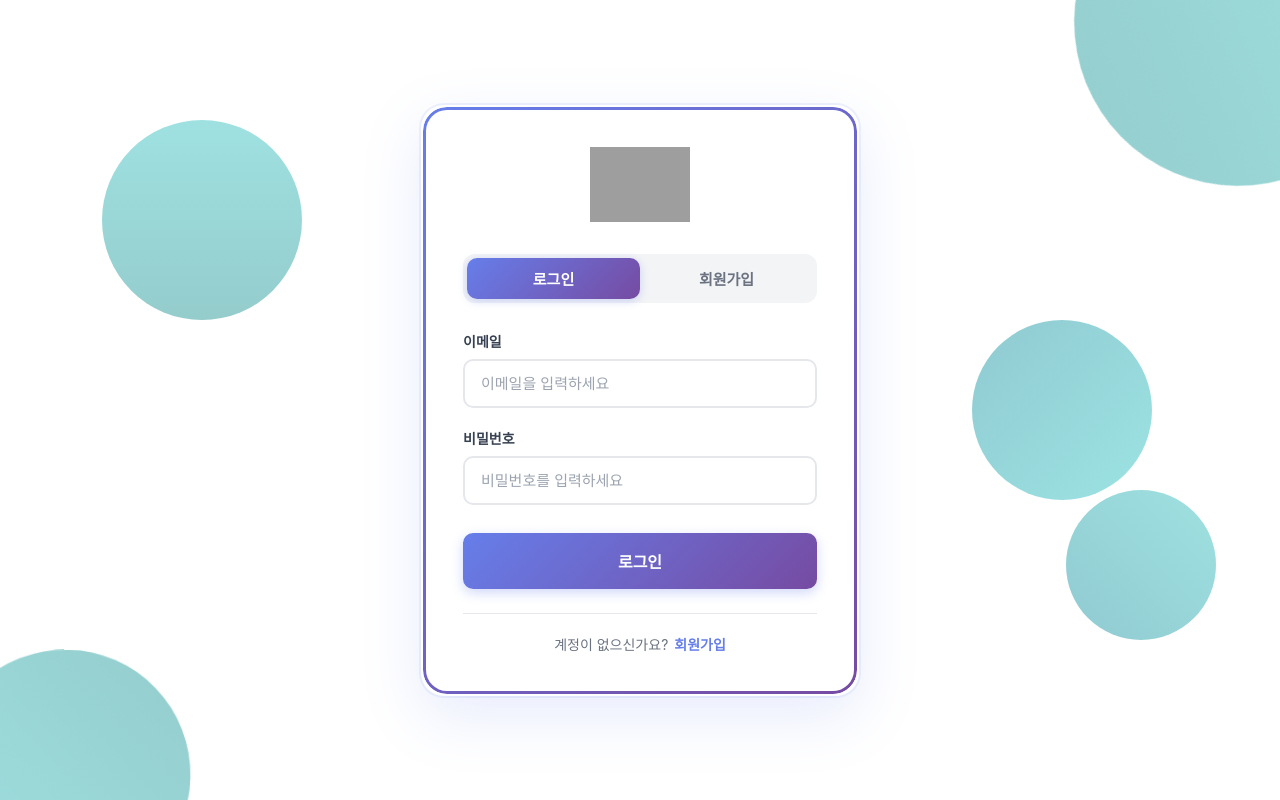
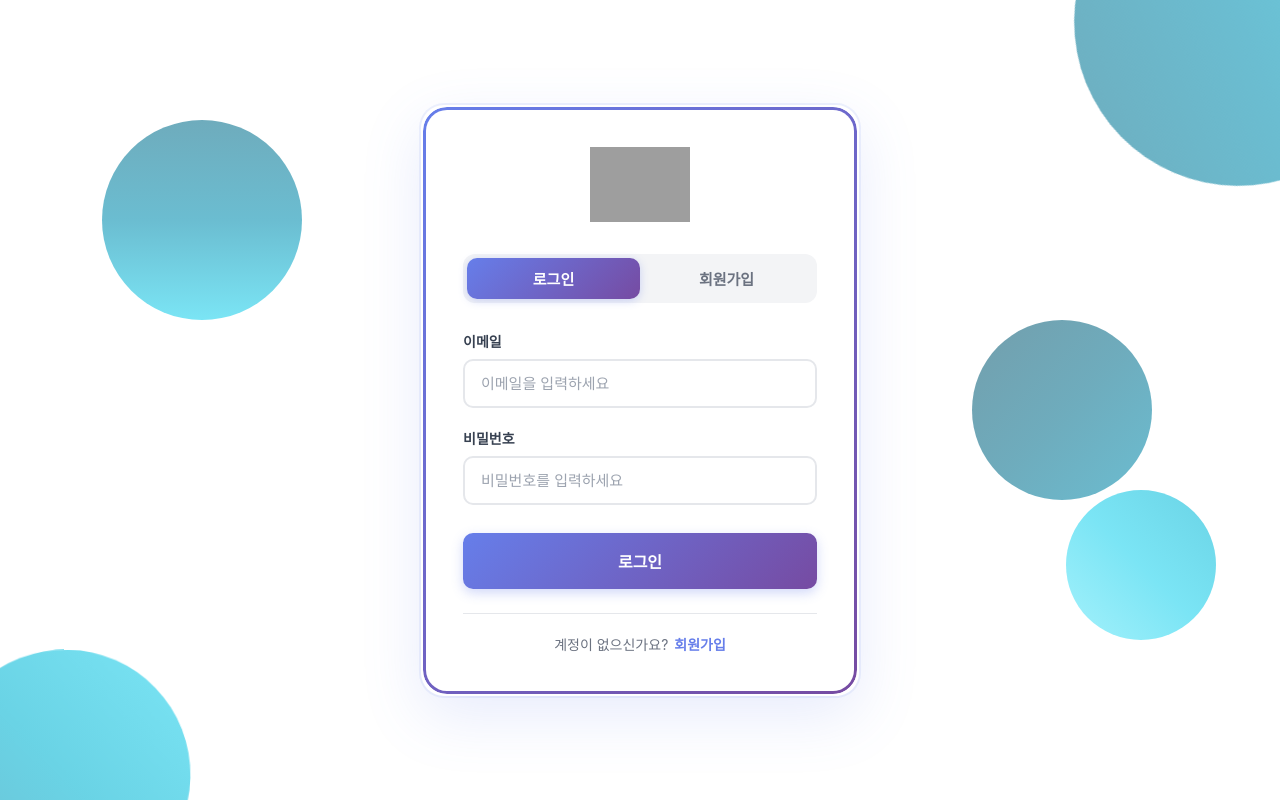
Before and after one commit to lsa4153/IMREAL-zoom, a React (Vite) app in the folder FE/: page /login in a window 1280 px wide. Built offline with nearby package versions, Linux system fonts and the light colour scheme; grey boxes are pictures that could not be loaded.

Commit message:
login-page color

```diff
--- a/FE/src/pages/LoginPage.css
+++ b/FE/src/pages/LoginPage.css
@@ -8,8 +8,6 @@
   position: relative;
   overflow: hidden;
 }
-
-/* ✅ 배경 버블 - 청록색 그라데이션 */
 .login-background {
   position: absolute;
   inset: 0;
@@ -21,13 +19,14 @@
   position: absolute;
   border-radius: 50%;
   animation: float 20s ease-in-out infinite;
-  opacity: 0.5;
+  opacity: 0.6;  /* ✅ 조금 더 진하게 */
 }
 
 .bubble-1 {
   width: 300px;
   height: 300px;
-  background: linear-gradient(135deg, #40C4C4, #2B9A9A);
+  background: linear-gradient(135deg, #06B6D4 0%, #0891B2 50%, #0E7490 100%);
+  /* ✅ 밝은 cyan → 중간 cyan → 진한 teal */
   top: -100px;
   right: -80px;
   animation-delay: 0s;
@@ -36,7 +35,8 @@
 .bubble-2 {
   width: 250px;
   height: 250px;
-  background: linear-gradient(225deg, #2B9A9A, #40C4C4);
+  background: linear-gradient(225deg, #22D3EE 0%, #06B6D4 50%, #0891B2 100%);
+  /* ✅ 매우 밝은 cyan → 밝은 cyan → 중간 cyan */
   bottom: -100px;
   left: -60px;
   animation-delay: 5s;
@@ -45,7 +45,8 @@
 .bubble-3 {
   width: 180px;
   height: 180px;
-  background: linear-gradient(315deg, #3BC9C9, #2196A3);
+  background: linear-gradient(315deg, #0891B2 0%, #0E7490 50%, #155E75 100%);
+  /* ✅ 중간 cyan → 진한 teal → 매우 진한 teal */
   top: 40%;
   right: 10%;
   animation-delay: 10s;
@@ -54,7 +55,8 @@
 .bubble-4 {
   width: 150px;
   height: 150px;
-  background: linear-gradient(45deg, #2196A3, #40C4C4);
+  background: linear-gradient(45deg, #67E8F9 0%, #22D3EE 50%, #06B6D4 100%);
+  /* ✅ 파스텔 cyan → 밝은 cyan → 중간 cyan */
   bottom: 20%;
   right: 5%;
   animation-delay: 15s;
@@ -63,7 +65,8 @@
 .bubble-5 {
   width: 200px;
   height: 200px;
-  background: linear-gradient(180deg, #40C4C4, #2B9A9A);
+  background: linear-gradient(180deg, #0E7490 0%, #0891B2 50%, #22D3EE 100%);
+  /* ✅ 진한 teal → 중간 cyan → 밝은 cyan */
   top: 15%;
   left: 8%;
   animation-delay: 7s;
```
